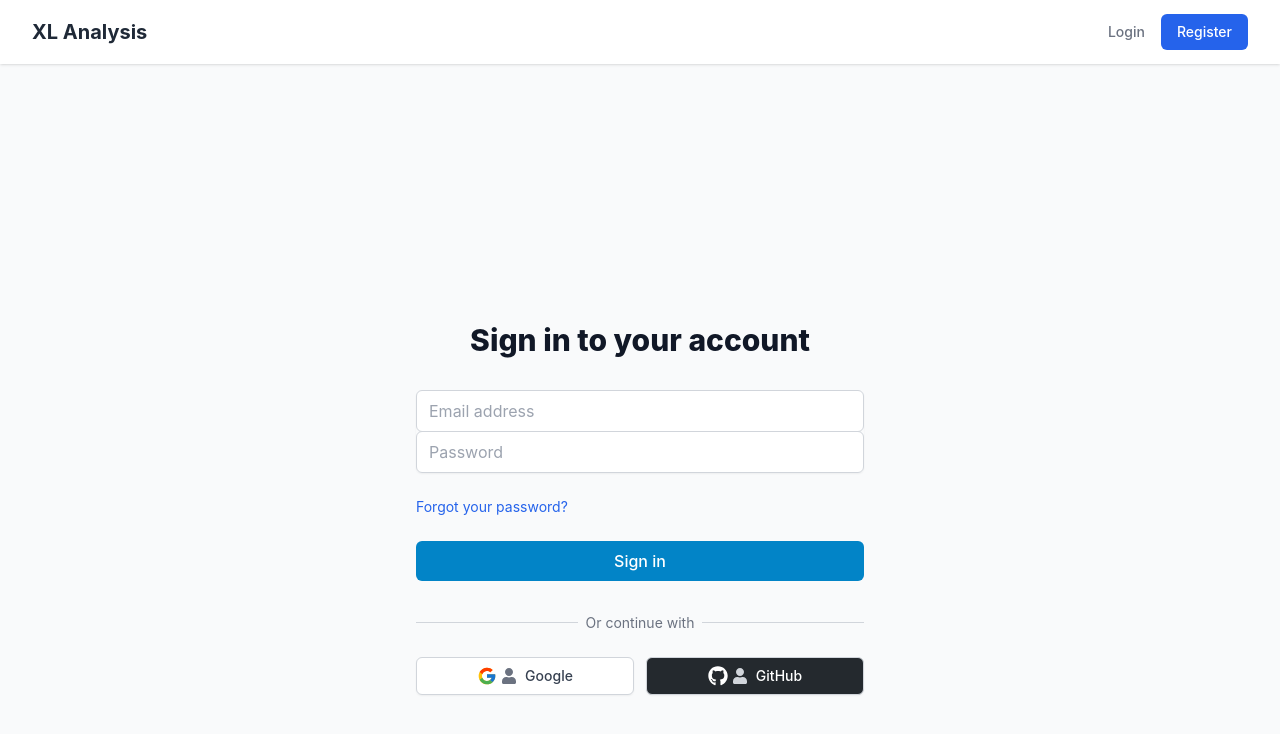
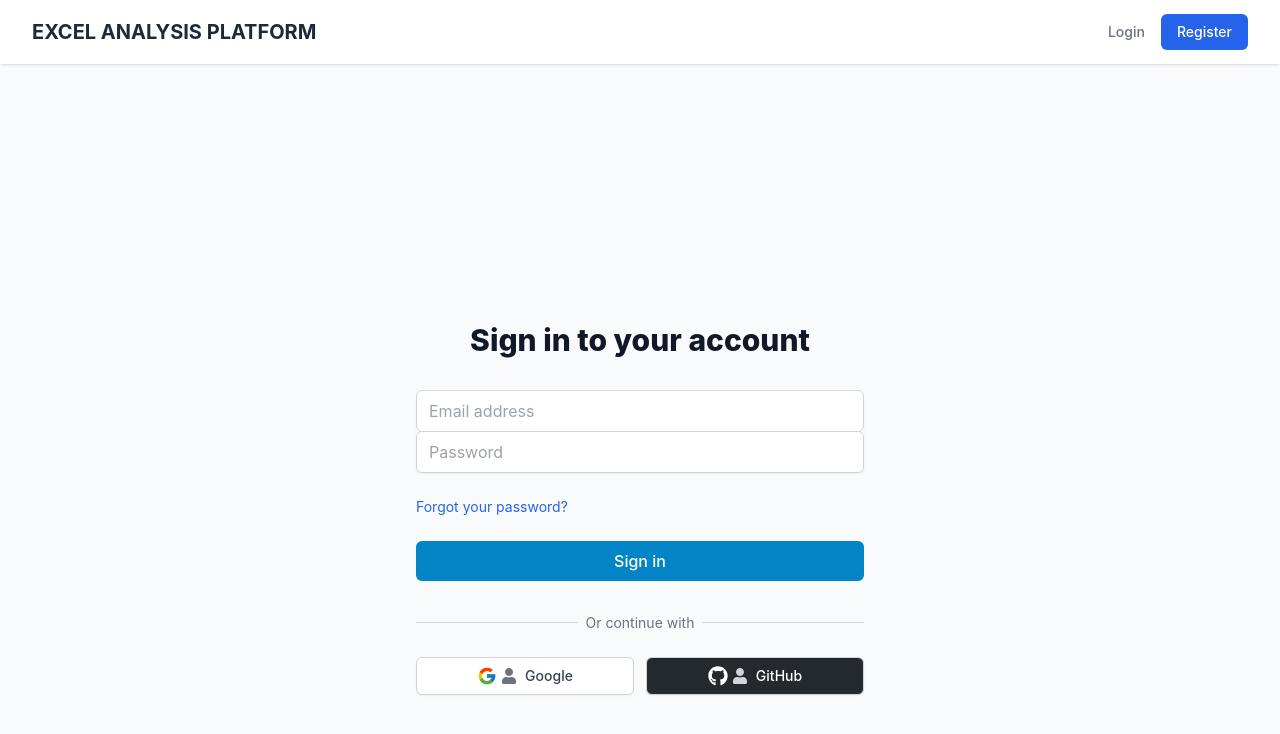
Before and after one commit to karthikraj-code/xl-analysis-, a React (Create React App) app in the folder client/: page /login in a window 1280 px wide. Shown: the top 734 px of the page. Built offline with nearby package versions, Linux system fonts and the light colour scheme; no server answers.

Commit message:
Initial commit

```diff
--- a/client/src/components/layout/Navbar.js
+++ b/client/src/components/layout/Navbar.js
@@ -21,7 +21,7 @@ const Navbar = () => {
           <div className="flex">
             <div className="flex-shrink-0 flex items-center">
               <Link to="/" className="text-xl font-bold text-gray-800">
-                XL Analysis
+                EXCEL ANALYSIS PLATFORM
               </Link>
             </div>
             {isAuthenticated && (
```
